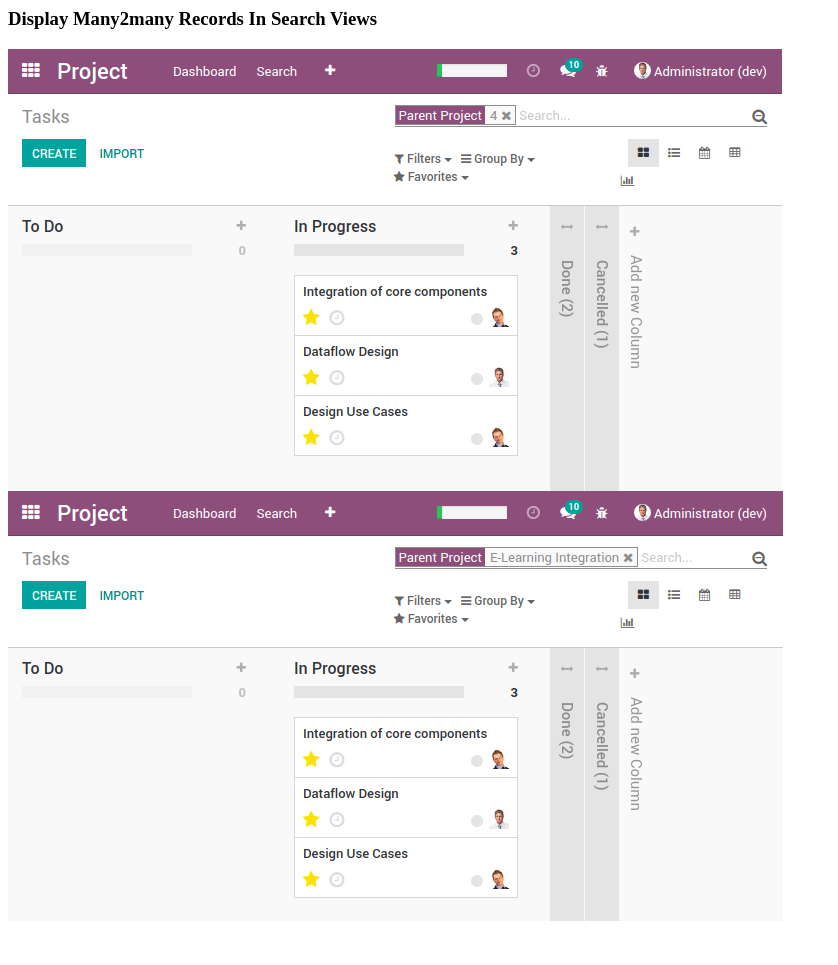
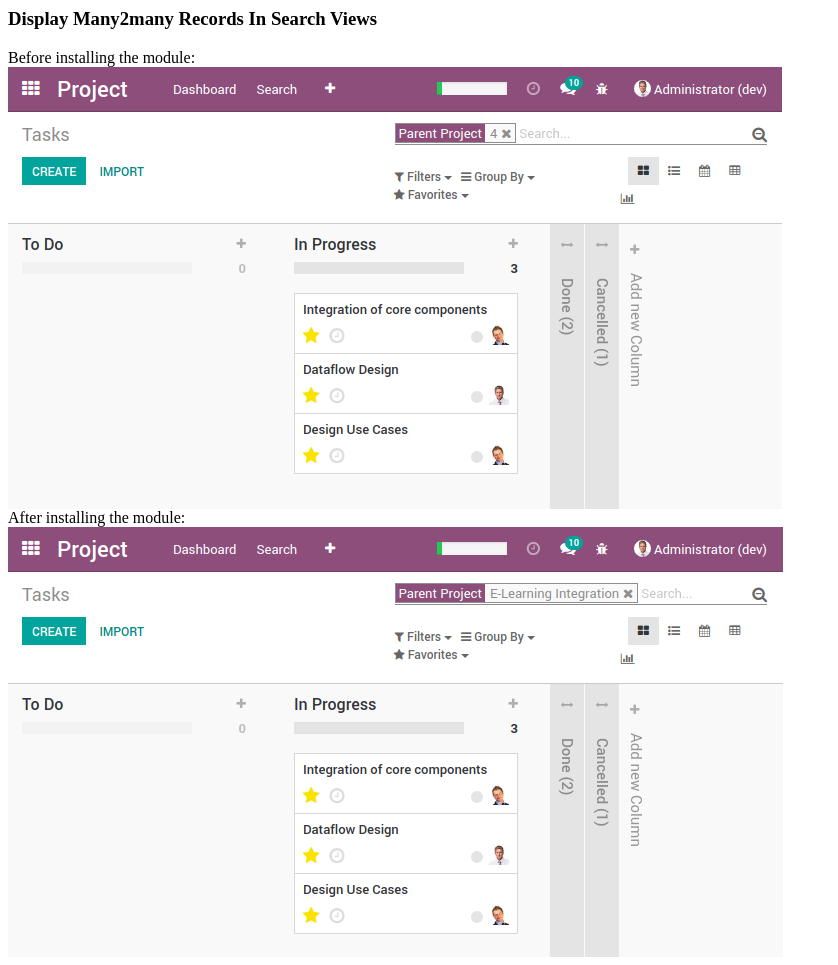
Before and after one commit to Numigi/odoo-web-addons, a plain HTML site: page web_search_input_many2many/static/description/index.html in a window 1280 px wide. Shown: the whole page, without its empty margins (0-838 px from the left). Before the commit the page ends 929 px from the top, so only its background shows below. Drawn offline with Linux system fonts and the light colour scheme.

Commit message:
Fix web_search_input_many2many
The bug was introduced after fixing an issue raised by codacy

```diff
--- a/web_search_input_many2many/static/description/index.html
+++ b/web_search_input_many2many/static/description/index.html
@@ -2,11 +2,13 @@
     <div class="oe_row oe_spaced">
         <h3 class="oe_slogan">Display Many2many Records In Search Views</h3>
         <div class="oe_span12">
+            Before installing the module:
             <div class="oe_demo oe_picture oe_screenshot">
                 <img src="before_install.png">
             </div>
         </div>
         <div class="oe_span12">
+            After installing the module:
             <div class="oe_demo oe_picture oe_screenshot">
                 <img src="after_install.png">
             </div>
--- a/web_search_input_many2many/static/src/js/search_view_field.js
+++ b/web_search_input_many2many/static/src/js/search_view_field.js
@@ -35,7 +35,9 @@ searchInputs.Field.include({
             method: "name_get",
             args: value,
         }).then(function(result) {
-            var label = result.map(function(el){return el[1]};).sort().join(", ");
+            var label = result.map(function(el){
+                return el[1];
+            }).sort().join(", ");
             return {
                 field: self,
                 category: self.attrs.string || self.attrs.name,
```
